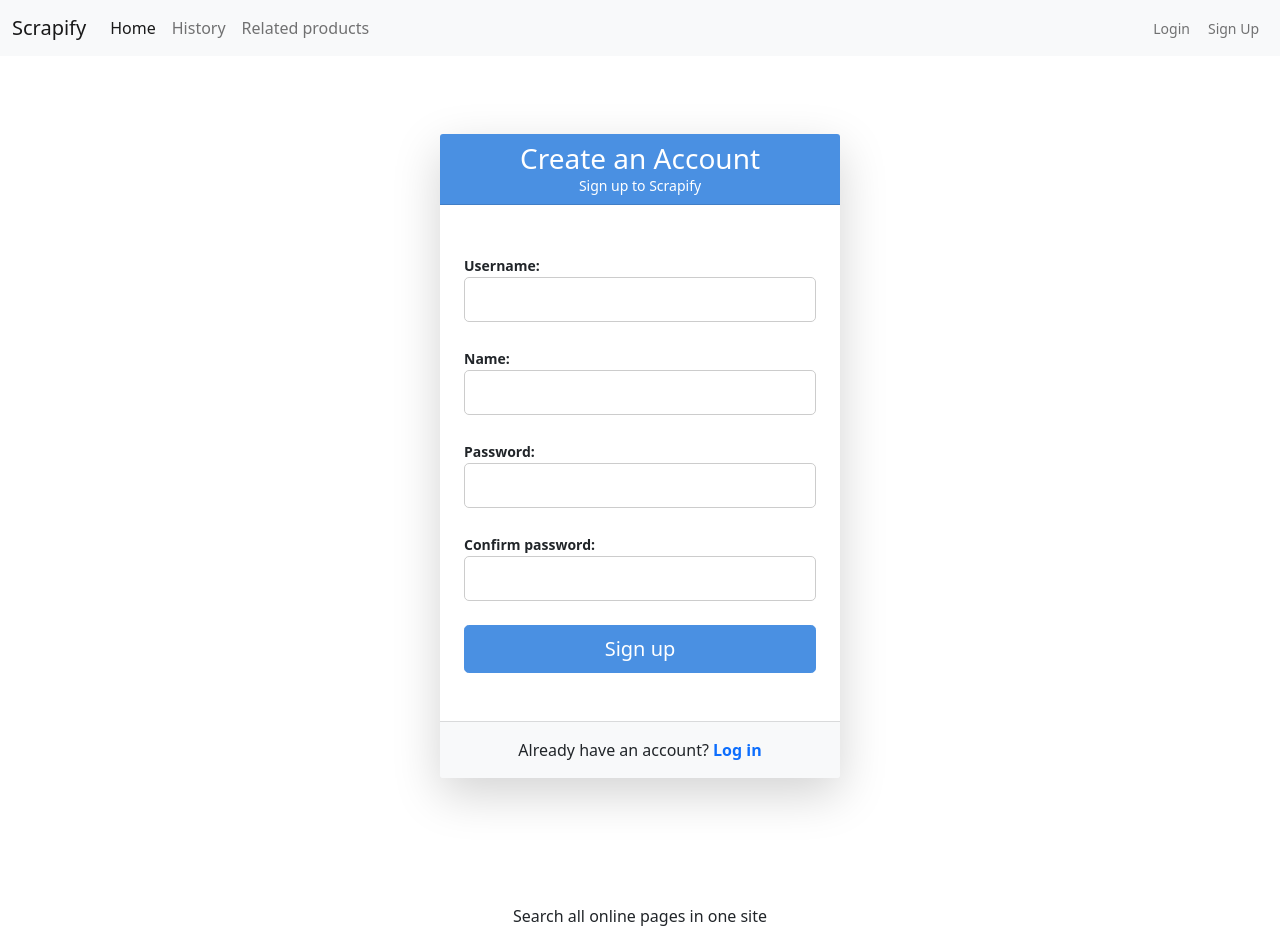
After one commit to Migueel0/Scrapify, a Django app: page /signup/ in a window 1280 px wide. The commit adds this page. Run offline with Django 4.2, Linux system fonts and the light colour scheme; some libraries are stand-ins or nearby versions.

Commit message:
feat: sign up user

```diff
--- a/scrapify/templates/base.html
+++ b/scrapify/templates/base.html
@@ -9,6 +9,7 @@
 
     <link rel="stylesheet"  href="{% static 'css/bootstrap.css' %}">
     <link rel="stylesheet"  href="{% static 'css/animations.css' %}">
+    <link rel="stylesheet"  href="{% static 'css/forms.css' %}">
 
 
     {% block extra_css %}{% endblock %}
@@ -42,7 +43,7 @@
                     <ul class="navbar-nav mb-2 mb-lg-0">
                         {% if user.is_authenticated %}
                             <li class="nav-item">
-                                <a class="nav-link" href="/profile">Profile</a>
+                                <a class="nav-link" href="/profile">{{user.username}}</a>
                             </li>
                             <li class="nav-item">
                                 <a class="nav-link btn btn-outline-danger btn-sm btn-animated" href="/logout">Logout</a>
--- a/scrapify/urls.py
+++ b/scrapify/urls.py
@@ -4,5 +4,7 @@
 
 urlpatterns = [
     path('admin/', admin.site.urls),
-    path('login/',user_views.login_view, name = 'login')
+    path('login/',user_views.login_view, name = 'login'),
+    path('logout/',user_views.logout_view, name = 'logout'),
+    path('signup/',user_views.sign_up, name = 'sign_up')
 ]
--- /dev/null
+++ b/static/css/forms.css
@@ -0,0 +1,20 @@
+.form-group input {
+    height: 45px;
+    padding: 10px;
+    font-size: 16px;
+    border-radius: 5px;
+    border: 1px solid #ccc;
+    width: 100%;
+    box-sizing: border-box;
+}
+
+.form-group label {
+    font-size: 14px;
+    font-weight: bold;
+}
+
+@media (max-width: 576px) {
+    .card {
+        width: 90%;
+    }
+}
--- /dev/null
+++ b/user/forms.py
@@ -0,0 +1,20 @@
+from django import forms
+from .models import User
+
+class SignUpForm(forms.ModelForm):
+    password = forms.CharField(widget=forms.PasswordInput)
+    confirm_password = forms.CharField(widget=forms.PasswordInput)
+
+    class Meta:
+        model = User
+        fields = ['username', 'name', 'password']
+
+    def clean(self):
+        cleaned_data = super().clean()
+        password = cleaned_data.get("password")
+        confirm_password = cleaned_data.get("confirm_password")
+
+        if password != confirm_password:
+            raise forms.ValidationError("Passwords do not match.")
+
+        return cleaned_data
--- /dev/null
+++ b/user/templates/sign_up.html
@@ -0,0 +1,49 @@
+{% extends 'base.html' %}
+
+{% load static %}
+
+{% block content %}
+<div class="d-flex justify-content-center align-items-center" style="min-height: 100vh;">
+    <div class="card shadow-lg border-0 rounded-lg" style="width: 400px; animation: fadeIn 1s ease-in-out;">
+        <div class="card-header text-center text-white" style="background-color: #4a90e2;">
+            <h3 class="mb-0" style="animation: slideDown 0.8s ease-in-out;">Create an Account</h3>
+            <p class="mb-0" style="font-size: 14px;">Sign up to Scrapify</p>
+        </div>
+        <div class="card-body px-4 py-5">
+            <form method="POST">
+                {% csrf_token %}
+                <div class="form-group mb-4">
+                    {{ form.username.label_tag }}
+                    {{ form.username }}
+                </div>
+                <div class="form-group mb-4">
+                    {{ form.name.label_tag }}
+                    {{ form.name }}
+                </div>
+                <div class="form-group mb-4">
+                    {{ form.password.label_tag }}
+                    {{ form.password }}
+                </div>
+                <div class="form-group mb-4">
+                    {{ form.confirm_password.label_tag }}
+                    {{ form.confirm_password }}
+                </div>
+                <button type="submit" class="btn btn-primary btn-lg w-100"
+                        style="background-color: #4a90e2; border-color: #4a90e2; transition: background-color 0.3s ease, transform 0.2s;">
+                    Sign up
+                </button>
+            </form>
+        </div>
+        <div class="card-footer text-center bg-light py-3">
+            <p class="mb-0">
+                Already have an account?
+                <a href="{% url 'login' %}"
+                   class="text-primary text-decoration-none fw-bold"
+                   style="transition: color 0.3s ease;">
+                   Log in
+                </a>
+            </p>
+        </div>
+    </div>
+</div>
+{% endblock %}
--- a/user/views.py
+++ b/user/views.py
@@ -1,15 +1,11 @@
-from django.contrib.auth.forms import AuthenticationForm
-from django.contrib.auth import login, authenticate
-from django.shortcuts import render
-
-from django.contrib.auth import authenticate, login
-from django.contrib.auth.forms import AuthenticationForm
-from django.shortcuts import render, redirect
-
-from django.contrib.auth import authenticate, login
+from django.contrib.auth import authenticate, login,logout
 from django.contrib.auth.forms import AuthenticationForm
 from django.shortcuts import render, redirect
 from django.http import HttpResponse
+from django.contrib import messages
+from .forms import SignUpForm
+from .models import User
+
 
 
 def login_view(request):
@@ -29,3 +25,22 @@
     else:
         form = AuthenticationForm()
     return render(request, 'login.html', {'form': form})
+
+def logout_view(request):
+    logout(request)
+    return redirect('/login')
+
+def sign_up(request):
+    if request.method == 'POST':
+        form = SignUpForm(request.POST)
+        if form.is_valid():
+            user = User.objects.create_user(username=form.cleaned_data['username'], password=form.cleaned_data['password'], name=form.cleaned_data['name'])
+            messages.success(request, 'User registered successfully!')
+            login(request, user)
+            return redirect('/')
+        else:
+            messages.error(request, 'Please correct the errors below.')
+    else:
+        form = SignUpForm()
+
+    return render(request, 'sign_up.html', {'form': form})
```
